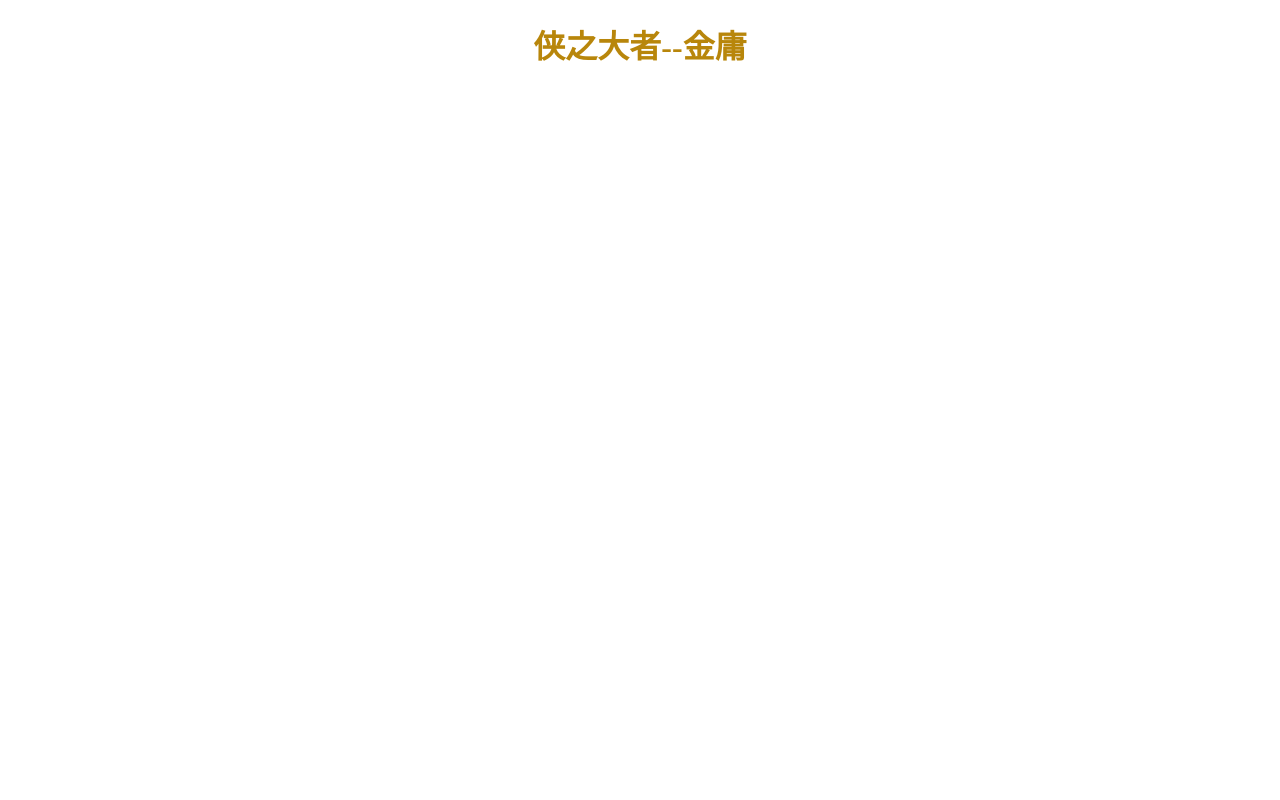
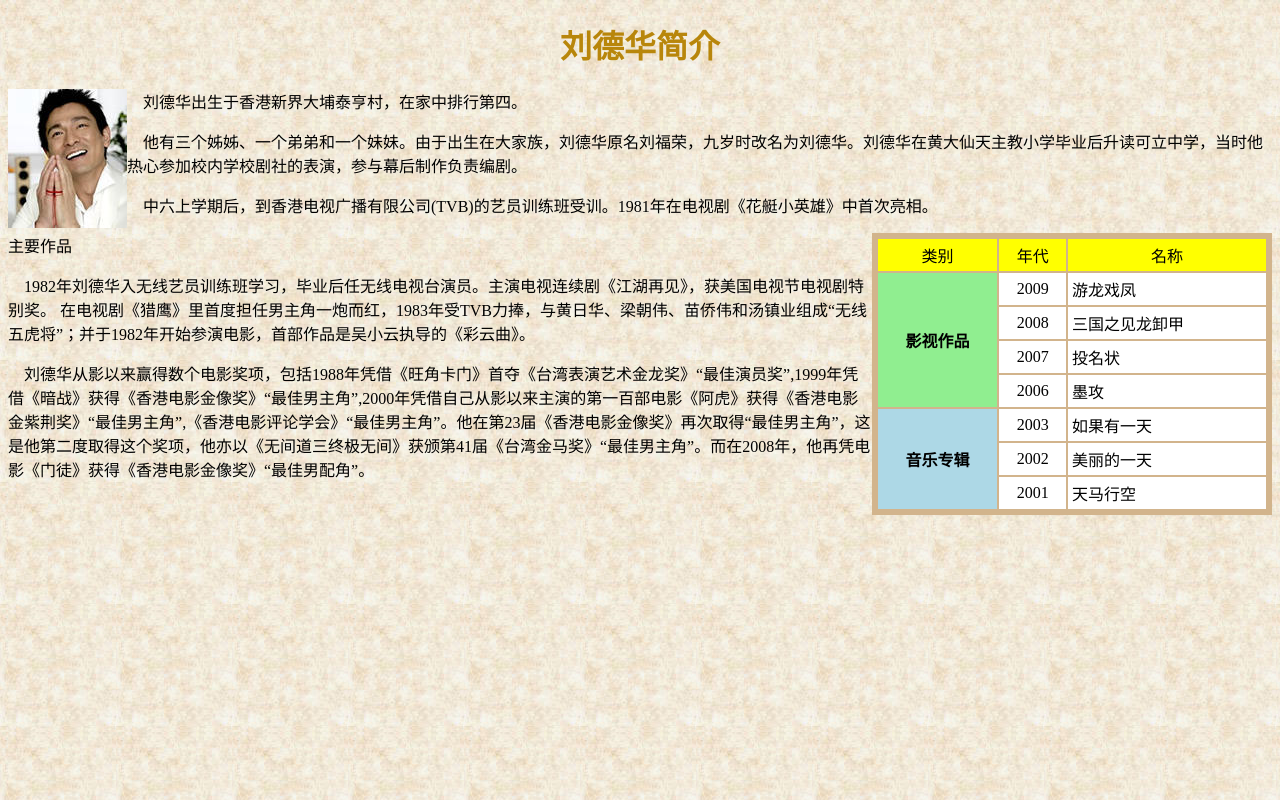
Before and after one commit to mengts/webprogramming_hw1, a plain HTML site: page ex3/index.html in a window 1280 px wide. Drawn offline with Linux system fonts and the light colour scheme.

Commit message:
lack of table title

```diff
--- a/ex3/index.html
+++ b/ex3/index.html
@@ -2,13 +2,71 @@
 <html xmlns="http://www.w3.org/1999/xhtml">
 
 	<head>
-		<title>exercise1</title>
+		<title>刘德华简介</title>
 
 	</head>
 
 
-	<body background="bj.jpg" text="#496Fc5" link="#B8860B">
-		<h1 align="center"><font color="#B8860B">侠之大者--金庸</font></h1>
+	<body background="parch.jpg">
+		<h1 align="center"><font color="#B8860B">刘德华简介</font></h1>
+		<img src="liu.jpg" align="left">
+
+		<p>
+      		&nbsp;&nbsp;&nbsp;&nbsp;刘德华出生于香港新界大埔泰亨村，在家中排行第四。<br>
+		</p>
+
+		<p>&nbsp;&nbsp;&nbsp;&nbsp;他有三个姊姊、一个弟弟和一个妹妹。由于出生在大家族，刘德华原名刘福荣，九岁时改名为刘德华。刘德华在黄大仙天主教小学毕业后升读可立中学，当时他热心参加校内学校剧社的表演，参与幕后制作负责编剧。</p>
+
+		<p>&nbsp;&nbsp;&nbsp;&nbsp;中六上学期后，到香港电视广播有限公司(TVB)的艺员训练班受训。1981年在电视剧《花艇小英雄》中首次亮相。</p>
+
+<div>
+		<table border="5" cellspacing="0" cellpadding="4" width= " 400" align="right" bgcolor="white" bordercolor="tan">
+
+			主要作品
+			<tr bgcolor="yellow">
+				<td align="center">类别</td> <td align="center">年代</td> <td align="center">名称 </td>
+			</tr>
+			<tr>
+				<th rowspan="4" align="center" bgcolor="lightgreen">影视作品</th>
+				<td align="center">2009</td>
+				<td align="left">游龙戏凤</td>
+			</tr>
+			<tr>
+				<td align="center">2008</td>
+				<td align="left">三国之见龙卸甲</td>
+			</tr>
+
+			<tr>
+				<td align="center">2007</td>
+				<td align="left">投名状 </td>
+			</tr>
+
+			<tr>
+				<td align="center">2006</td>
+				<td align="left">墨攻 </td>
+			</tr>
+
+			<tr>
+				<th rowspan="3" align="center" bgcolor="lightblue">音乐专辑</th>
+				<td align="center">2003</td>
+				<td align="left">如果有一天</td>
+			</tr>
+
+			<tr>
+				<td align="center">2002</td>
+				<td align="left">美丽的一天</td>
+			</tr>
+
+			<tr>
+				<td align="center">2001</td>
+				<td align="left">天马行空</td>
+			</tr>
+
+		</table>
+    	<p> &nbsp;&nbsp;&nbsp;&nbsp;1982年刘德华入无线艺员训练班学习，毕业后任无线电视台演员。主演电视连续剧《江湖再见》，获美国电视节电视剧特别奖。 在电视剧《猎鹰》里首度担任男主角一炮而红，1983年受TVB力捧，与黄日华、梁朝伟、苗侨伟和汤镇业组成“无线五虎将”；并于1982年开始参演电影，首部作品是吴小云执导的《彩云曲》。</p>
+    	<p>&nbsp;&nbsp;&nbsp;&nbsp;刘德华从影以来赢得数个电影奖项，包括1988年凭借《旺角卡门》首夺《台湾表演艺术金龙奖》“最佳演员奖”,1999年凭借《暗战》获得《香港电影金像奖》“最佳男主角”,2000年凭借自己从影以来主演的第一百部电影《阿虎》获得《香港电影金紫荆奖》“最佳男主角”,《香港电影评论学会》“最佳男主角”。他在第23届《香港电影金像奖》再次取得“最佳男主角”，这是他第二度取得这个奖项，他亦以《无间道三终极无间》获颁第41届《台湾金马奖》“最佳男主角”。而在2008年，他再凭电影《门徒》获得《香港电影金像奖》“最佳男配角”。</p>
+</div>
+
 
 
 	</body>
```
Also changed, not shown: ex3/liu.jpg (added), ex3/parch.jpg (added).
